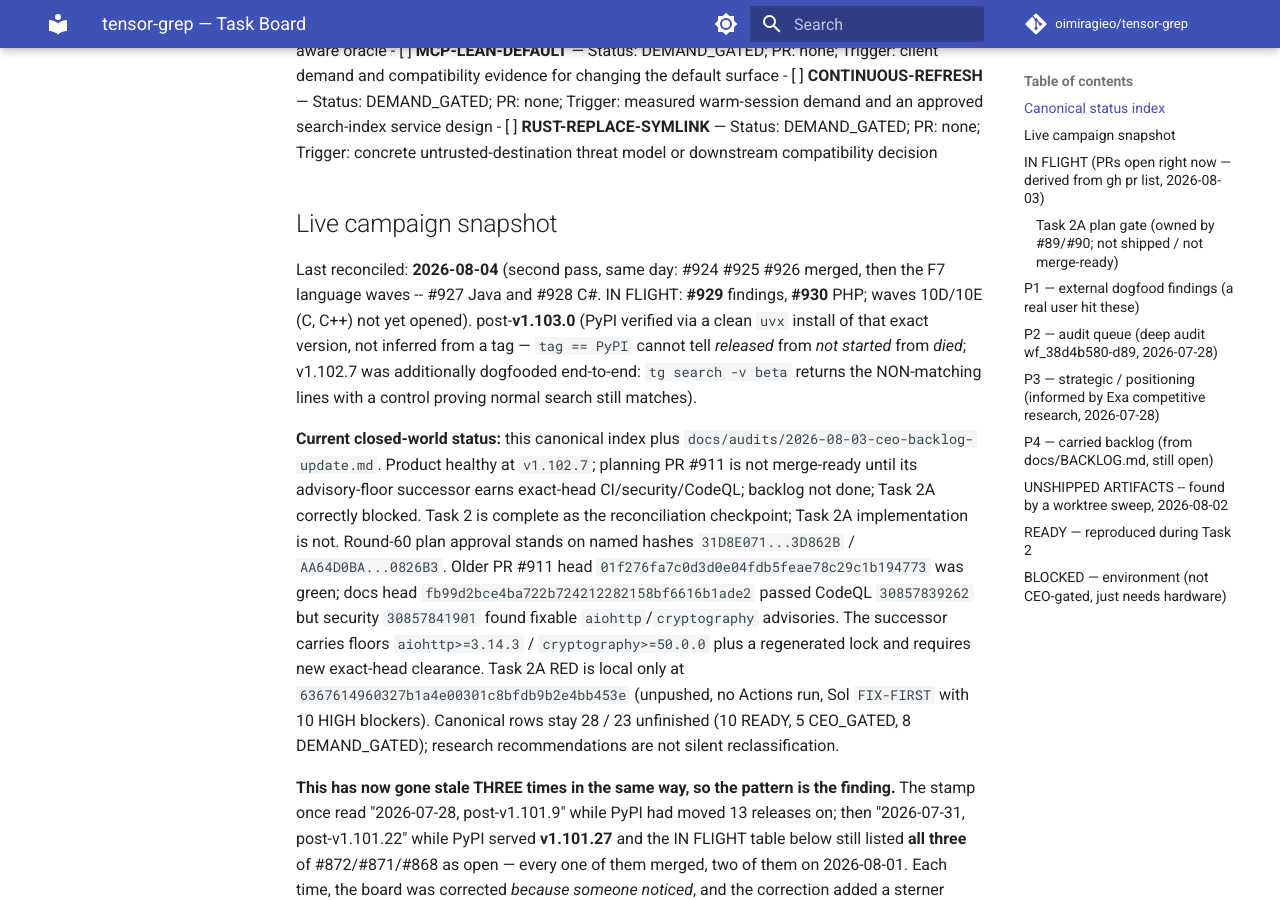
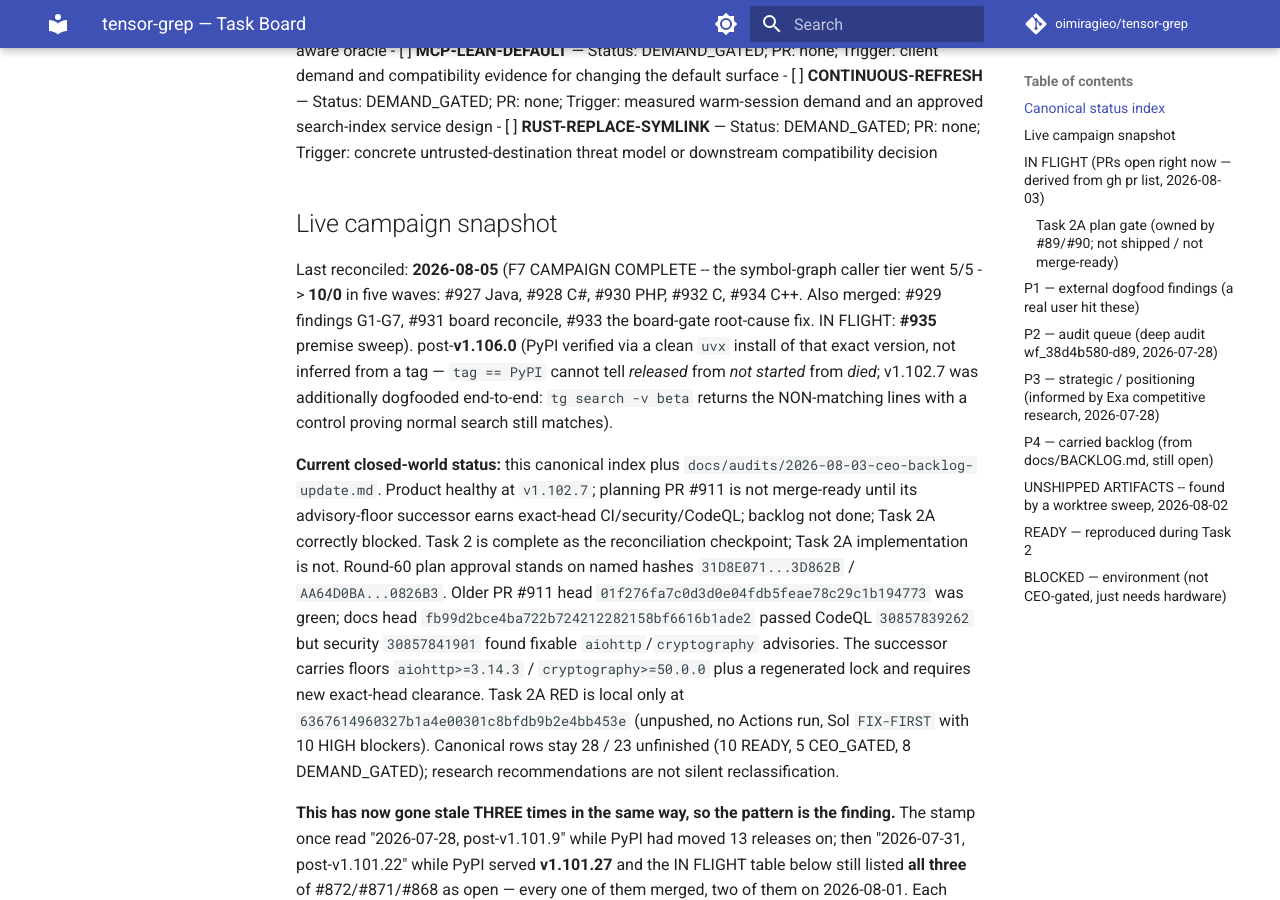
Before and after one commit to oimiragieo/tensor-grep, an MkDocs documentation site: the page built from docs/TASK_BOARD.md, in a window 1280 px wide and 900 px high, scrolled down 1935 px. Built offline with MkDocs 1.6.1 and Material for MkDocs 9.7.7, drawn with Linux system fonts in a browser that asks for light colours; comment, search, counter and statistics services are not loaded.

Commit message:
docs: reconcile the board at completion -- F7 campaign done, tier is 10/0
STEP 4's "reconcile AT completion, never next cycle". The board still said
waves 10D/10E were "not yet opened"; both have since merged.

The symbol-graph caller tier went 5/5 -> 10/0 in five waves in one session:
#927 Java, #928 C#, #930 PHP, #932 C, #934 C++. Measured from the product on
main, not asserted:

  parser-backed (10): c, cpp, csharp, go, java, javascript, php, python,
                      rust, typescript
  foundational   (0): EMPTY
  without a caller graph: NONE

Stamp moved v1.103.0 -> v1.106.0 (behind: 0). Verified on the PUBLISHED
v1.106.0 wheel from site-packages, not from src/, with the grammar present
asserted first so an empty result could not be misread as a clean pass:

  real_handler(5)   genuine in-file function      -> 0.9 confirmed
  handler(5)        function-POINTER call (#736)  -> 0.6, zero confirmed
  ADD_MACRO(1,2)    macro, identical call_expression -> 0.6, zero confirmed

That last pair is the point: a macro and a function-pointer call parse
identically to a real call, and neither is falsely confirmed on the shipped
artifact.

Gates: 129 passed across board freshness, backlog-tracker truth,
public-docs governance, docs coverage.

```diff
--- a/docs/TASK_BOARD.md
+++ b/docs/TASK_BOARD.md
@@ -52,9 +52,10 @@
 
 ## Live campaign snapshot
 
-Last reconciled: **2026-08-04** (second pass, same day: #924 #925 #926 merged, then the F7
-language waves -- #927 Java and #928 C#. IN FLIGHT: **#929** findings, **#930** PHP; waves 10D/10E
-(C, C++) not yet opened). post-**v1.103.0** (PyPI verified via a clean `uvx` install
+Last reconciled: **2026-08-05** (F7 CAMPAIGN COMPLETE -- the symbol-graph caller tier went
+5/5 -> **10/0** in five waves: #927 Java, #928 C#, #930 PHP, #932 C, #934 C++. Also merged: #929
+findings G1-G7, #931 board reconcile, #933 the board-gate root-cause fix. IN FLIGHT: **#935**
+premise sweep). post-**v1.106.0** (PyPI verified via a clean `uvx` install
 of that exact version, not inferred from a tag — `tag == PyPI` cannot tell *released* from *not
 started* from *died*; v1.102.7 was additionally dogfooded end-to-end: `tg search -v beta` returns
 the NON-matching lines with a control proving normal search still matches).
```
